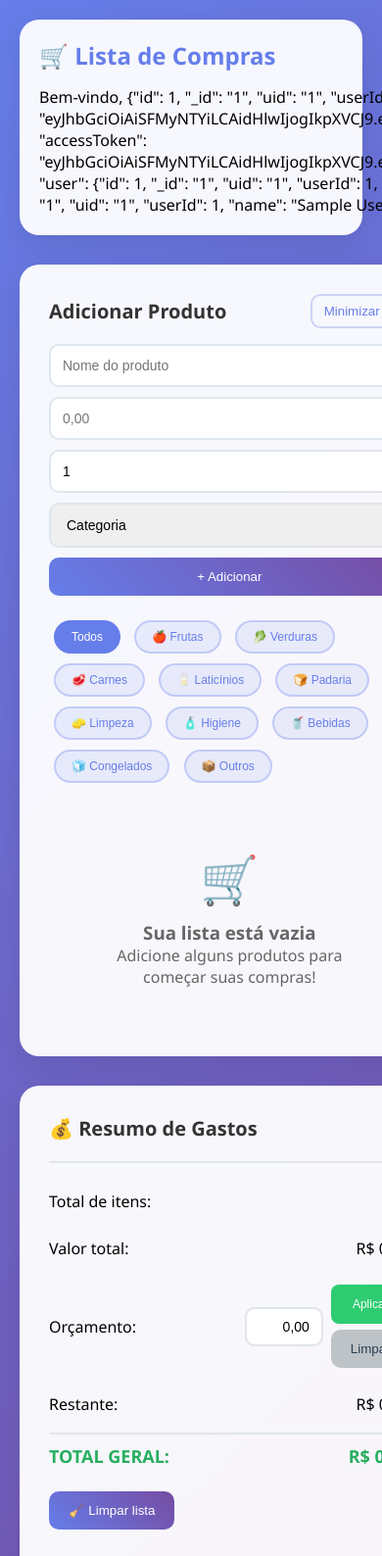
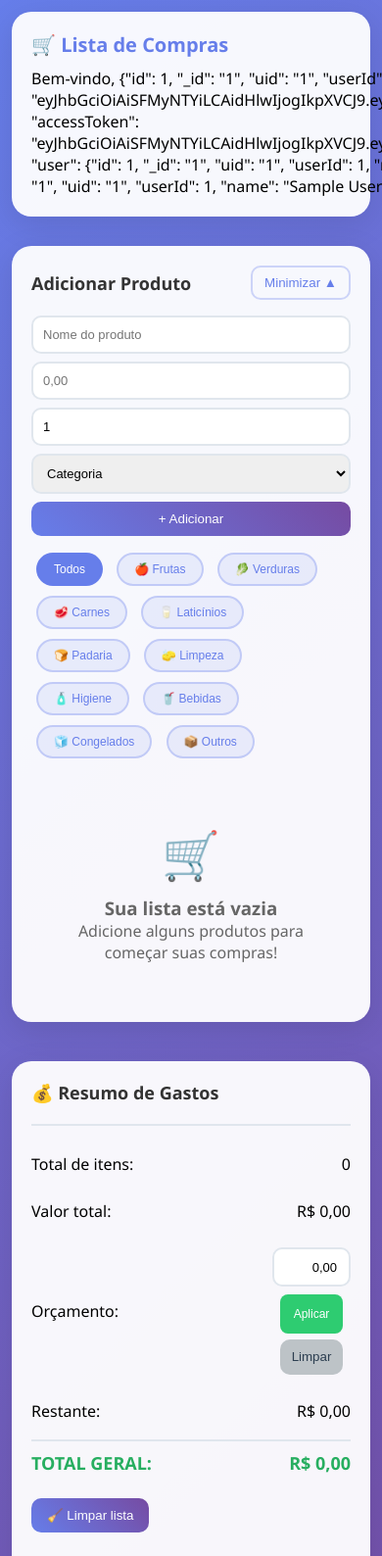
Before and after one commit to aloisiossousa/listbuy, a website built with Vite: page index.html in a window 390 px wide. Shown: the top 1588 px of the page at 98% size. Built offline with nearby package versions, Linux system fonts and the light colour scheme; sample sign-in values are in the browser's storage.

Commit message:
feat:responsive-function

```diff
--- a/css/styles.css
+++ b/css/styles.css
@@ -589,6 +589,39 @@
         }
         body.dark .cat-value { color: #fff; }
 
+        /* =========================
+           Responsividade adicional
+           ========================= */
+        @media (max-width: 768px) {
+            .header {
+                gap: 10px;
+            }
+            .logo { font-size: 20px; }
+            .main-panel { padding: 20px; }
+            .sidebar { padding: 20px; margin-top: 10px; }
+            .add-item-form { gap: 8px; }
+            .category-btn { font-size: 11px; padding: 6px 12px; }
+            .budget-input { width: 100%; }
+            .budget-controls { flex-direction: column; align-items: stretch; gap: 10px; }
+            .budget-actions { flex-direction: row; }
+            .btn-apply, .btn-secondary { height: 36px; line-height: 36px; padding: 0 12px; }
+            .import-controls { flex-wrap: wrap; }
+            .file-name { max-width: 100%; }
+            .cat-row { grid-template-columns: 1fr; gap: 6px; }
+            .cat-value { justify-self: end; }
+        }
+
+        @media (max-width: 480px) {
+            .container { padding: 12px; }
+            .section-title { font-size: 18px; }
+            .add-item-form { margin-bottom: 12px; }
+            .form-input { font-size: 13px; padding: 10px; }
+            .btn-primary { padding: 10px 16px; }
+            .list-item { padding: 12px; }
+            .item-price { margin-right: 6px; }
+            .cat-bar-wrap { height: 6px; }
+        }
+
         /* Import controls */
         .import-controls {
             display: flex;
```
